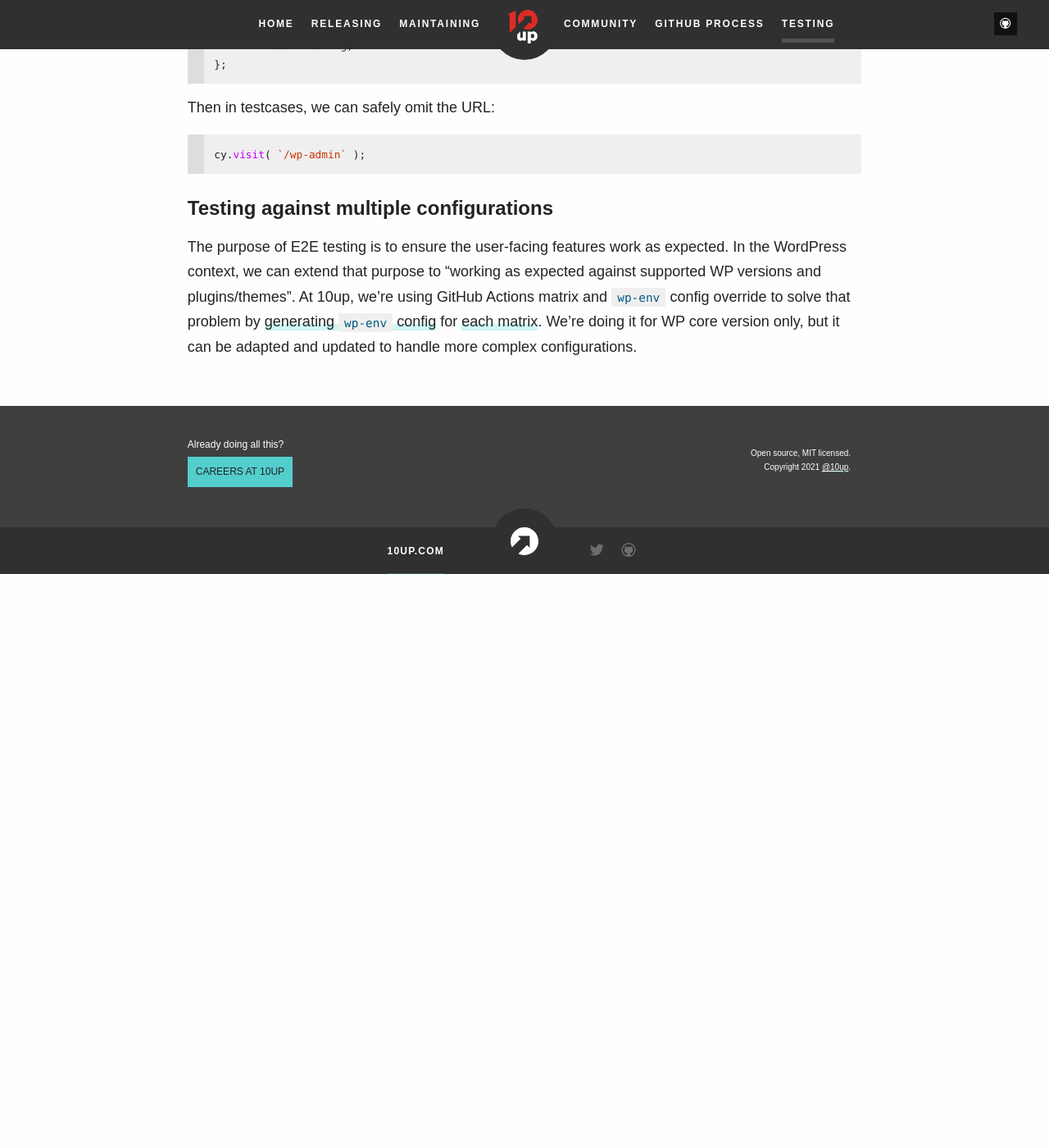
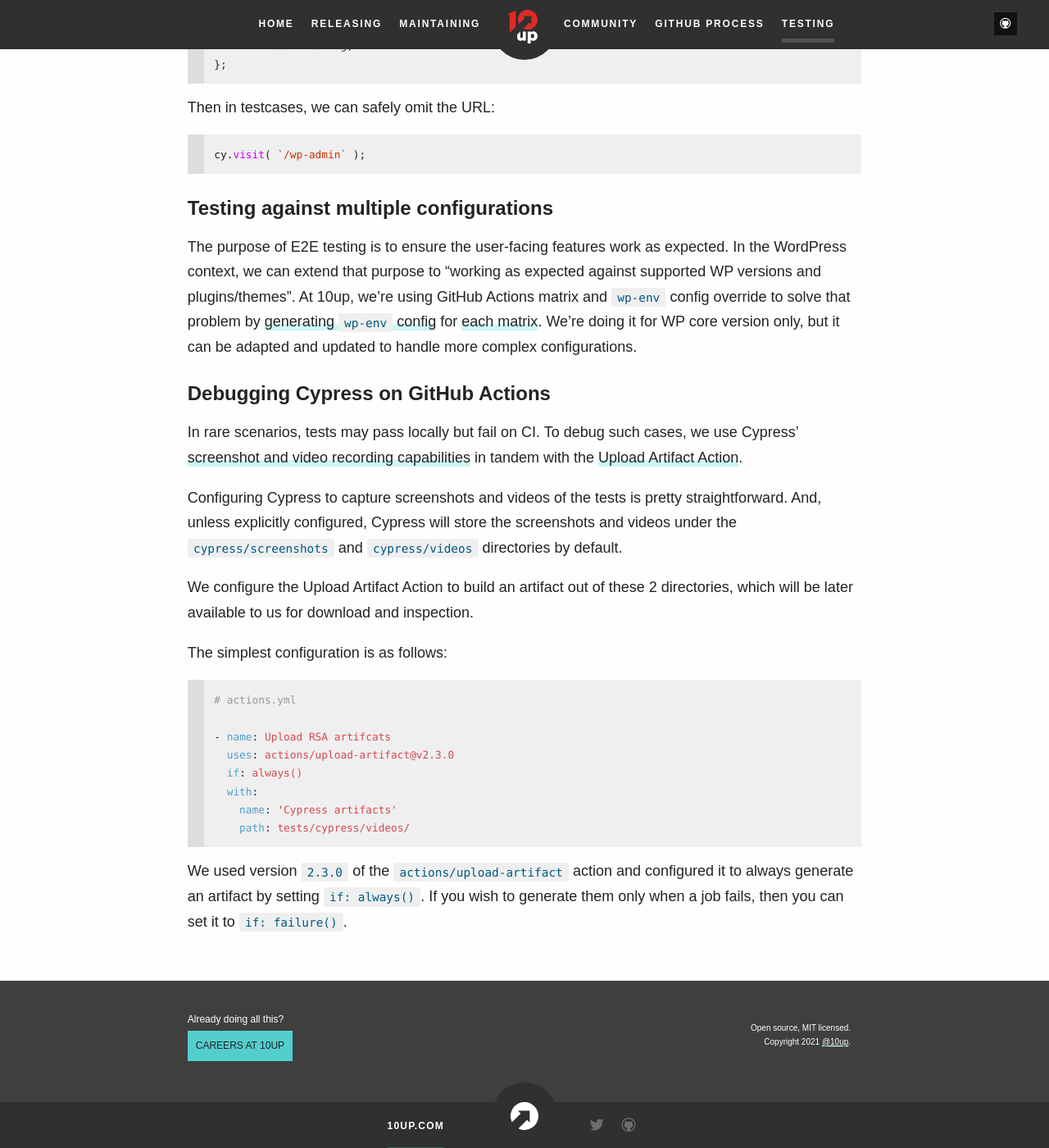
Before and after one commit to 10up/Open-Source-Best-Practices, a Jekyll site: the page built from testing.md, in a window 1280 px wide and 1400 px high, scrolled down 1417 px. Shown: the whole window at 82% size. Built offline with Jekyll 4.4.1, drawn with Linux system fonts in a browser that asks for light colours; some web fonts are replaced; before the commit the page ends 2117 px from its top, so only the background shows below that.

Commit message:
doc: cypress debugging using artifacts

````diff
--- a/_includes/markdown/Testing.md
+++ b/_includes/markdown/Testing.md
@@ -44,3 +44,26 @@ cy.visit( `/wp-admin` );
 ### Testing against multiple configurations
 
 The purpose of E2E testing is to ensure the user-facing features work as expected. In the WordPress context, we can extend that purpose to "working as expected against supported WP versions and plugins/themes". At 10up, we're using GitHub Actions matrix and `wp-env` config override to solve that problem by [generating `wp-env` config](https://github.com/10up/simple-podcasting/blob/develop/tests/bin/set-core-version.js) for [each matrix](https://github.com/10up/simple-podcasting/blob/develop/.github/workflows/test-branch.yml#L30-L31). We're doing it for WP core version only, but it can be adapted and updated to handle more complex configurations.
+
+### Debugging Cypress on GitHub Actions
+
+In rare scenarios, tests may pass locally but fail on CI. To debug such cases, we use Cypress' [screenshot and video recording capabilities](https://docs.cypress.io/guides/guides/screenshots-and-videos#Screenshots) in tandem with the [Upload Artifact Action](https://github.com/actions/upload-artifact).
+
+Configuring Cypress to capture screenshots and videos of the tests is pretty straightforward. And, unless explicitly configured, Cypress will store the screenshots and videos under the `cypress/screenshots` and `cypress/videos` directories by default.
+
+We configure the Upload Artifact Action to build an artifact out of these 2 directories, which will be later available to us for download and inspection.
+
+The simplest configuration is as follows:
+
+```yaml
+# actions.yml
+
+- name: Upload RSA artifcats
+  uses: actions/upload-artifact@v2.3.0
+  if: always()
+  with:
+    name: 'Cypress artifacts'
+    path: tests/cypress/videos/
+```
+
+We used version `2.3.0` of the `actions/upload-artifact` action and configured it to always generate an artifact by setting `if: always()`. If you wish to generate them only when a job fails, then you can set it to `if: failure()`.
````
